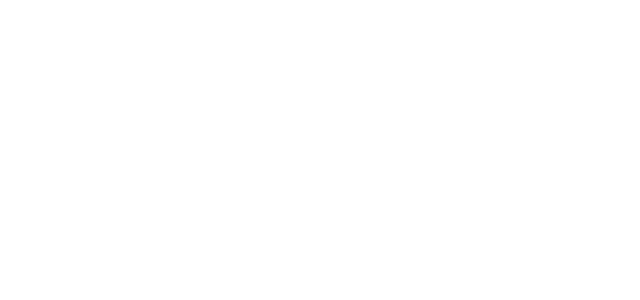
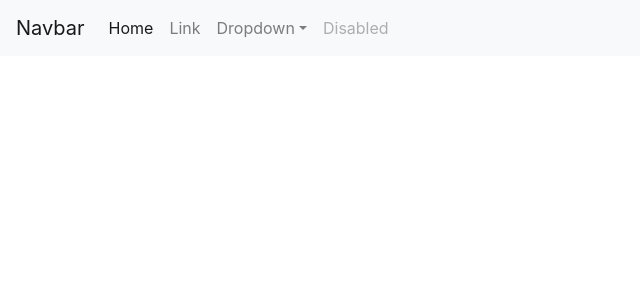
Before and after one commit to sipamungkas/arkaffe-frontend, a React (Create React App) app: page / in a window 1280 px wide. Shown: the top 300 px of the page, without its empty margins (0-640 px from the left). Built offline with nearby package versions, Linux system fonts and the light colour scheme.

Commit message:
fix: bootstrap import js error

```diff
--- a/src/App.js
+++ b/src/App.js
@@ -1,15 +1,15 @@
-import {  Switch, Route } from "react-router-dom";
+import { Switch, Route } from "react-router-dom";
 
+import Layout from "./components/layout/Layout";
 import Home from "./pages/home/Home";
-
 
 function App() {
   return (
-    <>
-        <Switch>
-          <Route path="/" exact component={Home}/>
-        </Switch>
-    </>
+    <Layout>
+      <Switch>
+        <Route path="/" exact component={Home} />
+      </Switch>
+    </Layout>
   );
 }
 
--- a/src/components/layout/Layout.js
+++ b/src/components/layout/Layout.js
@@ -1,9 +1,12 @@
-import classes from './Layout.module.css'
+import Navbar from "./Navbar";
+import Footer from "./Footer";
 
-export default function Layout() {
-    return (
-        <div>
-
-        </div>
-    )
+export default function Layout(props) {
+  return (
+    <div>
+      <Navbar />
+      {props.child}
+      <Footer />
+    </div>
+  );
 }
--- a/src/components/layout/Navbar.js
+++ b/src/components/layout/Navbar.js
@@ -1,9 +1,67 @@
-import classes from './Navbar.module.css'
+import classes from "./Navbar.module.css";
 
 export default function Navbar() {
-    return (
-        <header>
-            <nav></nav>
-        </header>
-    )
+  return (
+    <nav className="navbar navbar-expand-lg navbar-light bg-light">
+      <a className="navbar-brand" href="/">
+        Navbar
+      </a>
+      <button
+        className="navbar-toggler"
+        type="button"
+        data-toggle="collapse"
+        data-target="#navbarSupportedContent"
+        aria-controls="navbarSupportedContent"
+        aria-expanded="false"
+        aria-label="Toggle navigation"
+      >
+        <span className="navbar-toggler-icon"></span>
+      </button>
+
+      <div className="collapse navbar-collapse" id="navbarSupportedContent">
+        <ul className="navbar-nav mr-auto">
+          <li className="nav-item active">
+            <a className="nav-link" href="/">
+              Home <span className="sr-only">(current)</span>
+            </a>
+          </li>
+          <li className="nav-item">
+            <a className="nav-link" href="/">
+              Link
+            </a>
+          </li>
+          <li className="nav-item dropdown">
+            <a
+              className="nav-link dropdown-toggle"
+              href="/"
+              id="navbarDropdown"
+              role="button"
+              data-toggle="dropdown"
+              aria-haspopup="true"
+              aria-expanded="false"
+            >
+              Dropdown
+            </a>
+            <div className="dropdown-menu" aria-labelledby="navbarDropdown">
+              <a className="dropdown-item" href="/">
+                Action
+              </a>
+              <a className="dropdown-item" href="/">
+                Another action
+              </a>
+              <div className="dropdown-divider"></div>
+              <a className="dropdown-item" href="/">
+                Something else here
+              </a>
+            </div>
+          </li>
+          <li className="nav-item">
+            <a className="nav-link disabled" href="/">
+              Disabled
+            </a>
+          </li>
+        </ul>
+      </div>
+    </nav>
+  );
 }
```
